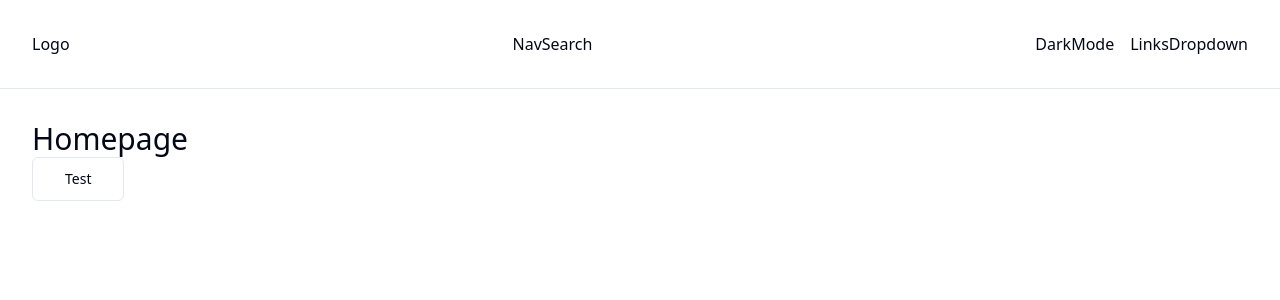
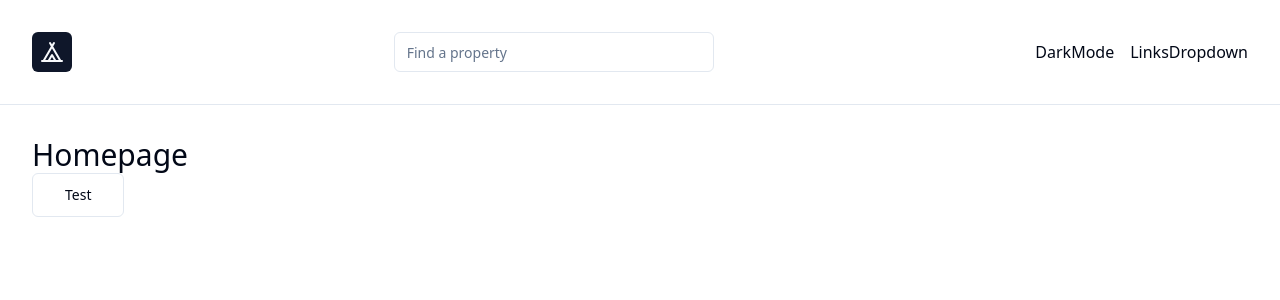
Before and after one commit to ivlie1495/home-away, a Next.js app: page / in a window 1280 px wide. Shown: the top 300 px of the page. Built offline with nearby package versions, Linux system fonts and the light colour scheme.

Commit message:
logo and nav search

```diff
--- a/components/navbar/logo.tsx
+++ b/components/navbar/logo.tsx
@@ -1,5 +1,16 @@
+import { Tent } from 'lucide-react'
+import Link from 'next/link'
+
+import { Button } from '@/components/ui/button'
+
 const Logo = () => {
-  return <div>Logo</div>
+  return (
+    <Button asChild size="icon">
+      <Link href="/">
+        <Tent className="size-6" />
+      </Link>
+    </Button>
+  )
 }
 
 export default Logo
--- a/components/navbar/nav-search.tsx
+++ b/components/navbar/nav-search.tsx
@@ -1,5 +1,9 @@
+import { Input } from '../ui/input'
+
 const NavSearch = () => {
-  return <div>NavSearch</div>
+  return (
+    <Input type="text" placeholder="Find a property" className="max-w-xs" />
+  )
 }
 
 export default NavSearch
```
